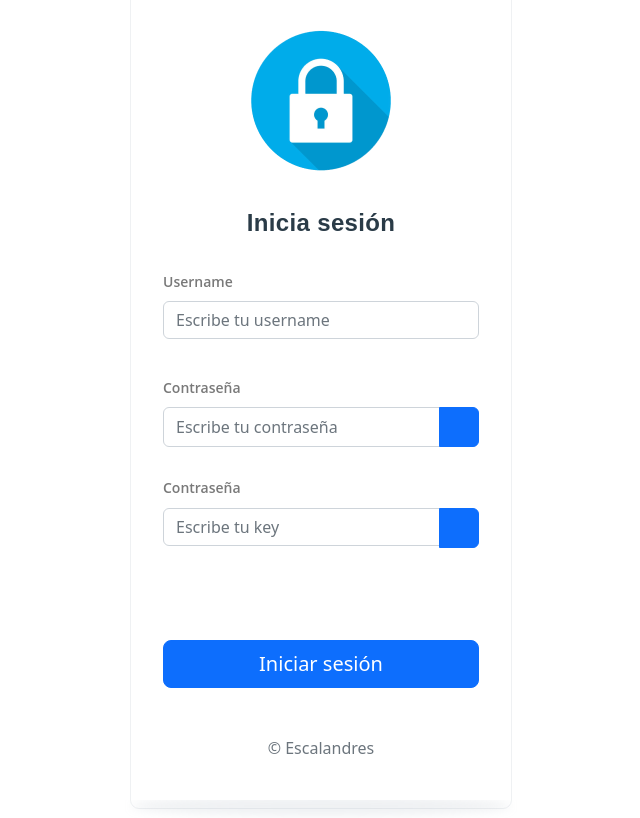
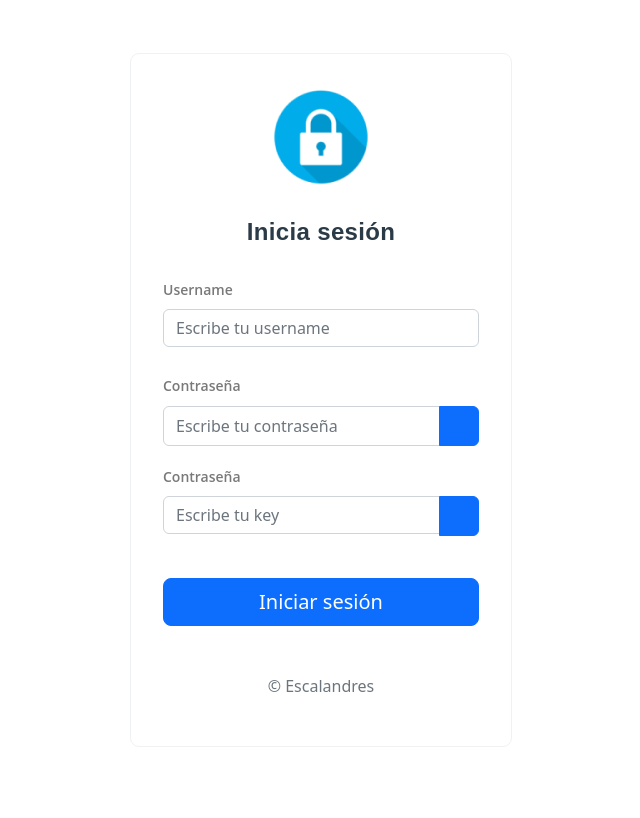
Before and after one commit to escalandres/myweb, a React (Create React App) app in the folder client/: page / in a window 1280 px wide. Shown: the whole page, without its empty margins (319-959 px from the left). Built offline with nearby package versions, Linux system fonts and the light colour scheme.

Commit message:
form login style changed

```diff
--- a/client/src/components/Auth.jsx
+++ b/client/src/components/Auth.jsx
@@ -4,6 +4,8 @@ import '../css/Auth.css'
 import cyber from '../assets/cyber2.png'
 import 'bootstrap/dist/css/bootstrap.min.css';
 import { FontAwesomeIcon } from '@fortawesome/react-fontawesome';
+import { faEye, faEyeSlash } from "@fortawesome/free-brands-svg-icons"
+import { faDownload } from '@fortawesome/fontawesome-free-solid';
 import axios from 'axios';
 
 function mostrarContrasena(){
@@ -53,7 +55,7 @@ function Auth(){
                             <label for="key" id="login-key" className="s-mb-1 s-weight-semibold small">Contraseña</label>
                             <div className="input-group">
                                 <input id="key" type="password" name="key" className="form-control" placeholder="Escribe tu key" required/>
-                                <button id="log_show_key" className="btn btn-primary show-btn" type="button" onClick={mostrarKey}><FontAwesomeIcon icon="fa-solid fa-eye" /></button>
+                                <button id="log_show_key" className="btn btn-primary show-btn" type="button" onClick={mostrarKey}><FontAwesomeIcon className="fa-solid" icon="fa-eye" /></button>
                             </div>
                         </div>
                         <button className="w-100 btn btn-lg btn-primary submit-btn" type="submit">Iniciar sesión</button>
--- a/client/src/css/Auth.css
+++ b/client/src/css/Auth.css
@@ -1,6 +1,4 @@
-html,body {
-    height: 100%;
-}
+
 
 body{
     min-height: 100vh;
@@ -11,9 +9,9 @@ body{
     padding: 100px;
 }
 
-/* main > *{
+main > *{
     margin: auto;
-} */
+}
 
 img {
     margin: auto;
@@ -257,6 +255,8 @@ position: relative;
 padding-bottom: 1rem;
 margin-top: 0rem;
 width: 40px;
+border-top-left-radius: 10px;
+border-top-right-radius: 10px;
 }
 
 #log_email{
@@ -346,10 +346,6 @@ margin-top: 1.5rem;
 margin-bottom: 1.5rem;
 }
 
-.submit-btn{
-    margin-top: 40px;
+.input-form{
+    margin-bottom: 20px;
 }
-
-.input-form{
-    margin-bottom: 30px;
-}
```
Also changed, not shown: client/src/assets/cyber2.png.
